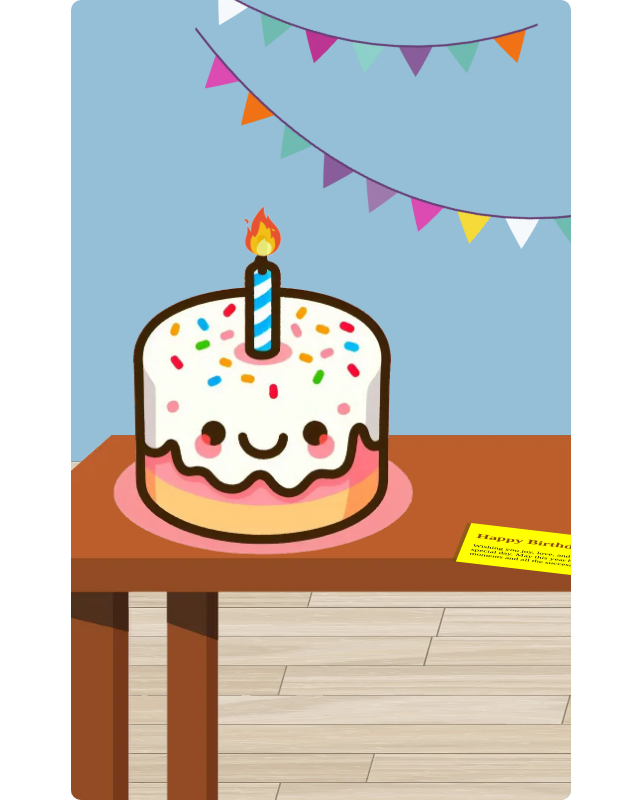
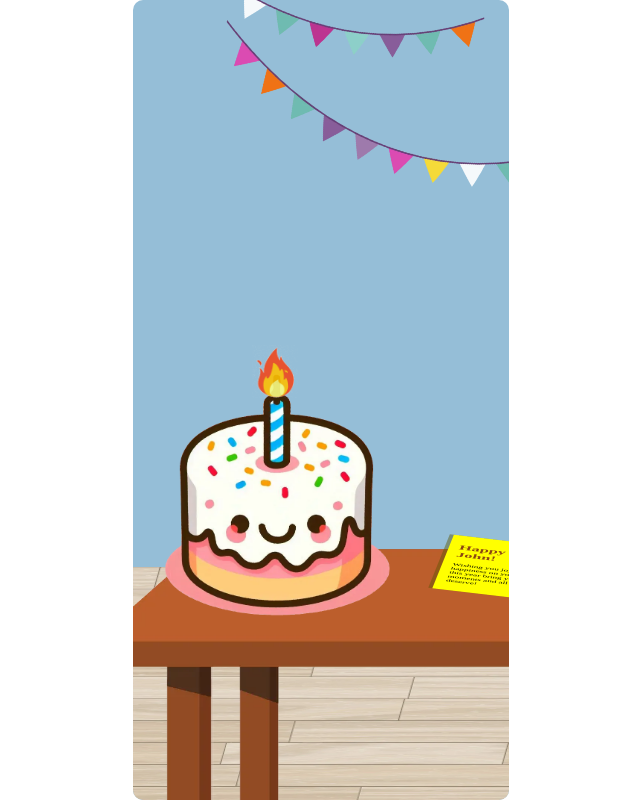
Before and after one commit to hprasetyou/greeting, a React (Create React App) app: page / in a window 1280 px wide. Shown: the whole page, without its empty margins (319-959 px from the left). Built offline with nearby package versions, Linux system fonts and the light colour scheme; a web font is replaced by a local one.

Commit message:
adjust width

```diff
--- a/src/css/App.css
+++ b/src/css/App.css
@@ -15,8 +15,8 @@ body {
 }
 
 .container{
-  max-width: 500px;
-  width: 100%;
+  max-width: 100%;
+  width: 47vh;
   margin: 0 auto;
   position: relative;
   min-height: inherit;
```
